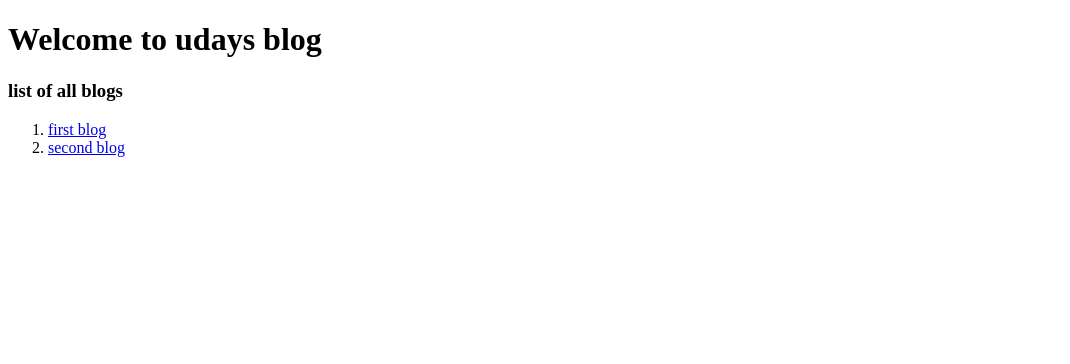
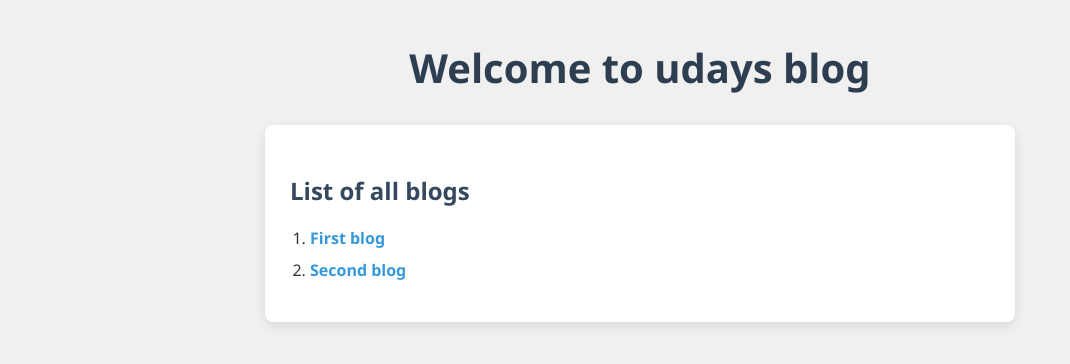
Before and after one commit to udaykahar/udaysblog, a plain HTML site: page index.html in a window 1280 px wide. Shown: the whole page, without its empty margins (0-1070 px from the left). Drawn offline with Linux system fonts and the light colour scheme.

Commit message:
template ready

```diff
--- /dev/null
+++ b/blogs/blog.css
@@ -0,0 +1,44 @@
+/* Reset some default styles */
+body {
+    margin: 0;
+    padding: 0;
+    font-family: 'Segoe UI', Tahoma, Geneva, Verdana, sans-serif;
+    background-color: #f9f9f9;
+    color: #333;
+}
+
+/* Blog container */
+.blog {
+    max-width: 700px;
+    margin: 50px auto;
+    padding: 30px;
+    background-color: #fff;
+    border-radius: 8px;
+    box-shadow: 0 4px 12px rgba(0, 0, 0, 0.1);
+}
+
+/* Heading */
+.blog h1 {
+    font-size: 2em;
+    margin-bottom: 20px;
+    color: #2c3e50;
+}
+
+/* Paragraph */
+.blog p {
+    font-size: 1.1em;
+    line-height: 1.6;
+}
+
+/* Link */
+.blog a {
+    display: inline-block;
+    margin-top: 20px;
+    text-decoration: none;
+    color: #3498db;
+    font-weight: bold;
+}
+
+.blog a:hover {
+    text-decoration: underline;
+}
--- a/index.html
+++ b/index.html
@@ -4,15 +4,16 @@
     <meta charset="UTF-8">
     <meta name="viewport" content="width=device-width, initial-scale=1.0">
     <title>udays blog</title>
-    <!-- <link rel="stylesheet" href="style.css"> -->
+    <link rel="stylesheet" href="style.css">
 </head>
 <body>
-    <h1>Welcome to udays blog</h1>
-    <h3>list of all blogs</h3>
-    <ol>
-        <li><a href="blogs/blog1.html">first blog</a></li>
-        <li><a href="blogs/blog2.html">second blog</a></li>
-        <!-- comment -->
-    </ol>
+    <h1 class="title">Welcome to udays blog</h1>
+    <div class="homepage">
+        <h3>List of all blogs</h3>
+        <ol class="blog-list">
+            <li><a href="blogs/blog1.html">First blog</a></li>
+            <li><a href="blogs/blog2.html">Second blog</a></li>
+        </ol>
+    </div>
 </body>
 </html>
--- a/style.css
+++ b/style.css
@@ -1,10 +1,54 @@
-/* Reset some default styles */
-* {
-  margin: 0;
-  padding: 0;
-  box-sizing: border-box;
+/* Reset and base styles */
+body {
+    margin: 0;
+    padding: 0;
+    font-family: 'Segoe UI', Tahoma, Geneva, Verdana, sans-serif;
+    background-color: #f0f0f0;
+    color: #333;
 }
 
-/* Body styling */
-body {
+/* Title at the top */
+.title {
+    text-align: center;
+    font-size: 2.5em;
+    margin-top: 40px;
+    color: #2c3e50;
 }
+
+/* Homepage container */
+.homepage {
+    max-width: 700px;
+    margin: 30px auto;
+    padding: 25px;
+    background-color: #fff;
+    border-radius: 8px;
+    box-shadow: 0 4px 12px rgba(0, 0, 0, 0.1);
+}
+
+/* Subheading */
+.homepage h3 {
+    font-size: 1.5em;
+    margin-bottom: 20px;
+    color: #34495e;
+}
+
+/* Blog list */
+.blog-list {
+    list-style-type: decimal;
+    padding-left: 20px;
+}
+
+.blog-list li {
+    margin-bottom: 10px;
+}
+
+/* Blog links */
+.blog-list a {
+    text-decoration: none;
+    color: #3498db;
+    font-weight: bold;
+}
+
+.blog-list a:hover {
+    text-decoration: underline;
+}
```
Also changed, not shown: blogs/blog1.html (+6 -3 lines), blogs/blog2.html (+5 -3 lines).
